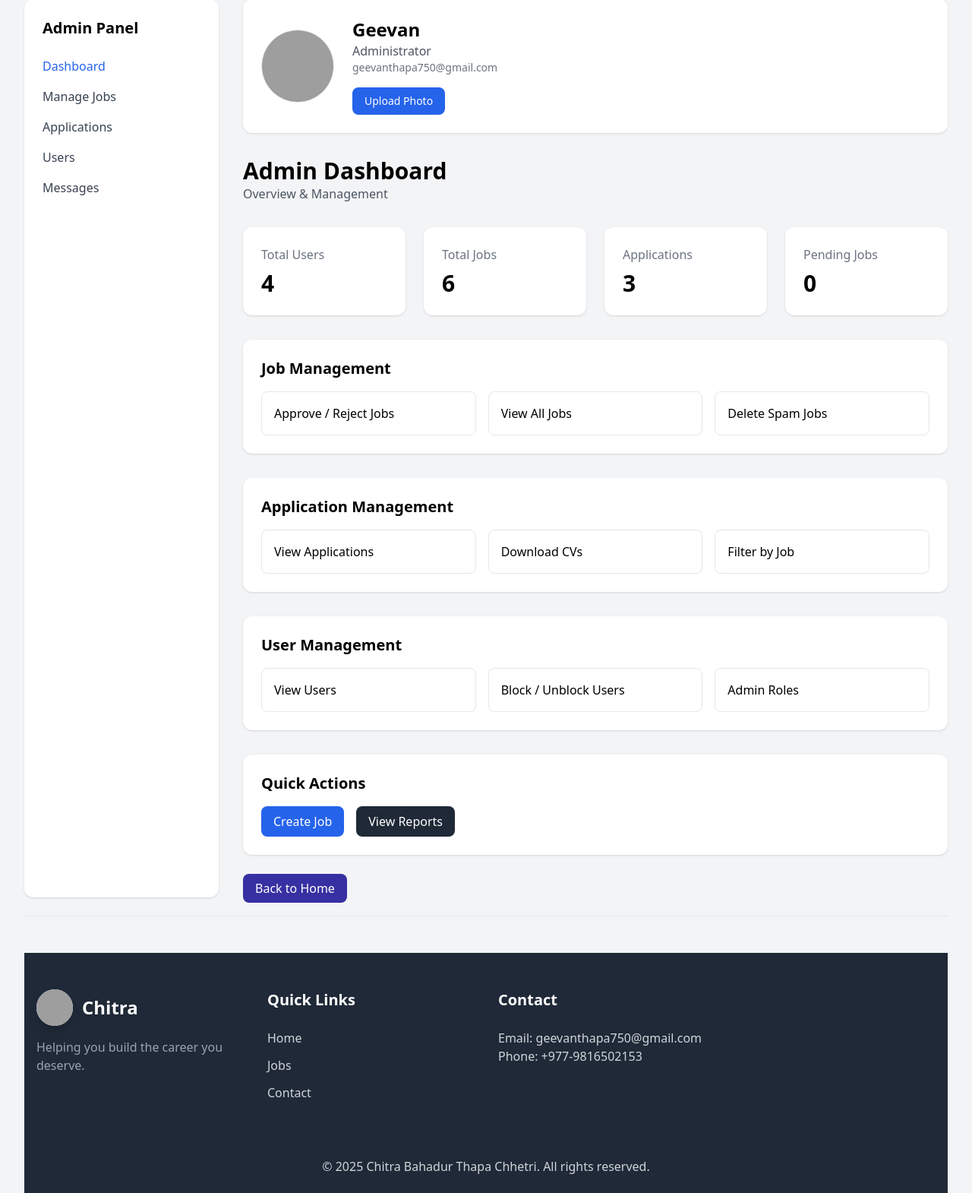
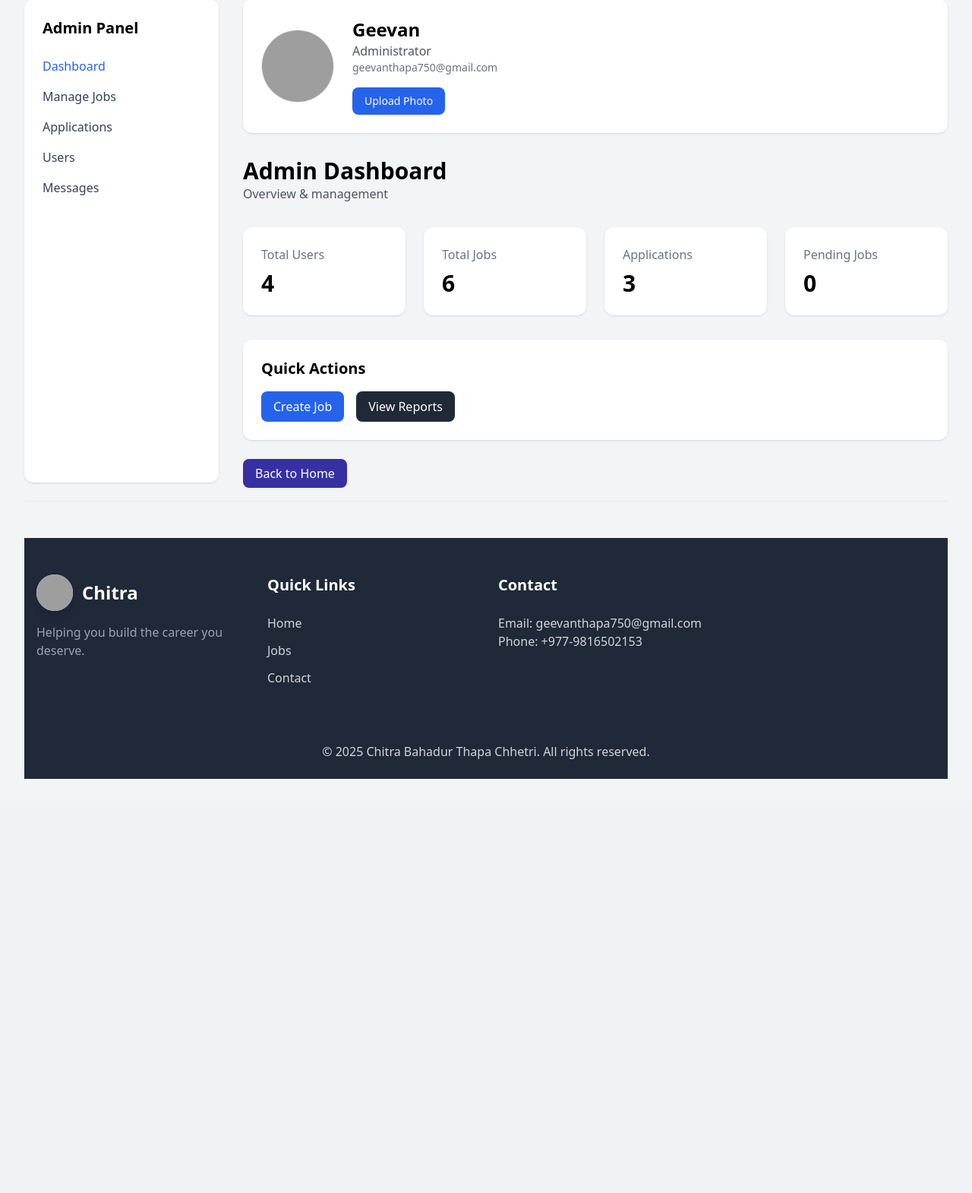
Before and after one commit to jhyap-coder/job-portal, a Django app: page /dashboard/admin/ in a window 1280 px wide. Shown: the part 161-1731 px from the top of the page at 76% size. After the commit the page ends 1186 px from the top, so only its background shows below. Run offline with Django 5.2, Linux system fonts and the light colour scheme; a user stored in the database is signed in; data comes from the database, SQL or seed files in the repository; some libraries are stand-ins or nearby versions; grey boxes are pictures that could not be loaded.

Commit message:
changes added

```diff
--- a/jobs/templates/jobs/admin/admin_dashboard.html
+++ b/jobs/templates/jobs/admin/admin_dashboard.html
@@ -11,9 +11,7 @@
         <h2 class="text-xl font-bold mb-6">Admin Panel</h2>
 
         <nav class="space-y-4">
-            <a href="{% url 'admin_dashboard' %}" class="block font-medium text-blue-600">
-                Dashboard
-            </a>
+            <a href="{% url 'admin_dashboard' %}" class="block font-medium text-blue-600">Dashboard</a>
             <a href="{% url 'admin_jobs' %}" class="block text-gray-700 hover:text-blue-600">Manage Jobs</a>
             <a href="{% url 'admin_applications' %}" class="block text-gray-700 hover:text-blue-600">Applications</a>
             <a href="{% url 'admin_users' %}" class="block text-gray-700 hover:text-blue-600">Users</a>
@@ -27,29 +25,26 @@
         <!-- ADMIN PROFILE -->
         <div class="bg-white rounded-xl shadow p-6 flex items-center gap-6">
             {% if profile.photo %}
-                <img
-                    src="{{ profile.photo.url }}"
-                    alt="Admin Photo"
-                    class="w-24 h-24 rounded-full object-cover border"
-                >
+                <img src="{{ profile.photo.url }}" alt="Admin Photo"
+                     class="w-24 h-24 rounded-full object-cover border">
             {% else %}
-                <img
-                    src="{% static 'images/default-avatar.png' %}"
-                    alt="Default Avatar"
-                    class="w-24 h-24 rounded-full border"
-                >
+                <img src="{% static 'images/default-avatar.png' %}" alt="Default Avatar"
+                     class="w-24 h-24 rounded-full object-cover border">
             {% endif %}
 
             <div class="flex-1">
-                <h2 class="text-2xl font-bold">{{ user.get_full_name|default:user.username }}</h2>
+                <h2 class="text-2xl font-bold">
+                    {{ user.get_full_name|default:user.username }}
+                </h2>
                 <p class="text-gray-600">Administrator</p>
                 <p class="text-sm text-gray-500">{{ user.email }}</p>
 
-                <!-- PHOTO UPLOAD -->
+                <!-- PROFILE PHOTO UPLOAD FORM -->
                 <form method="POST" enctype="multipart/form-data" class="mt-4" id="photoForm">
                     {% csrf_token %}
                     <input type="file" name="photo" id="photoInput" accept="image/*" class="hidden" onchange="document.getElementById('photoForm').submit();">
-                    <button type="button" onclick="document.getElementById('photoInput').click()" class="px-4 py-2 bg-blue-600 text-white rounded-lg text-sm">
+                    <button type="button" onclick="document.getElementById('photoInput').click()"
+                            class="px-4 py-2 bg-blue-600 text-white rounded-lg text-sm">
                         Upload Photo
                     </button>
                 </form>
@@ -59,24 +54,24 @@
         <!-- PAGE TITLE -->
         <div>
             <h1 class="text-3xl font-bold">Admin Dashboard</h1>
-            <p class="text-gray-600">Overview & Management</p>
+            <p class="text-gray-600">Overview & management</p>
         </div>
 
         <!-- STATS -->
         <div class="grid grid-cols-1 sm:grid-cols-2 xl:grid-cols-4 gap-6">
             <div class="bg-white rounded-xl shadow p-6">
                 <p class="text-gray-500">Total Users</p>
-                <p class="text-3xl font-bold mt-2">{{ total_users }}</p>
+                <p class="text-3xl font-bold mt-2">{{ total_users|default:"0" }}</p>
             </div>
 
             <div class="bg-white rounded-xl shadow p-6">
                 <p class="text-gray-500">Total Jobs</p>
-                <p class="text-3xl font-bold mt-2">{{ total_jobs }}</p>
+                <p class="text-3xl font-bold mt-2">{{ total_jobs|default:"0" }}</p>
             </div>
 
             <div class="bg-white rounded-xl shadow p-6">
                 <p class="text-gray-500">Applications</p>
-                <p class="text-3xl font-bold mt-2">{{ total_applications }}</p>
+                <p class="text-3xl font-bold mt-2">{{ total_applications|default:"0" }}</p>
             </div>
 
             <div class="bg-white rounded-xl shadow p-6">
@@ -85,48 +80,23 @@
             </div>
         </div>
 
-        <!-- JOB MANAGEMENT -->
-        <section class="bg-white rounded-xl shadow p-6">
-            <h2 class="text-xl font-semibold mb-4">Job Management</h2>
-            <div class="grid grid-cols-1 md:grid-cols-3 gap-4">
-                <a href="{% url 'admin_jobs' %}" class="border rounded-lg p-4 hover:bg-gray-50 transition">Approve / Reject Jobs</a>
-                <a href="{% url 'admin_jobs' %}" class="border rounded-lg p-4 hover:bg-gray-50 transition">View All Jobs</a>
-                <a href="{% url 'admin_jobs' %}" class="border rounded-lg p-4 hover:bg-gray-50 transition">Delete Spam Jobs</a>
-            </div>
-        </section>
-
-        <!-- APPLICATION MANAGEMENT -->
-        <section class="bg-white rounded-xl shadow p-6">
-            <h2 class="text-xl font-semibold mb-4">Application Management</h2>
-            <div class="grid grid-cols-1 md:grid-cols-3 gap-4">
-                <a href="{% url 'admin_applications' %}" class="border rounded-lg p-4 hover:bg-gray-50 transition">View Applications</a>
-                <a href="#" class="border rounded-lg p-4 hover:bg-gray-50 transition">Download CVs</a>
-                <a href="#" class="border rounded-lg p-4 hover:bg-gray-50 transition">Filter by Job</a>
-            </div>
-        </section>
-
-        <!-- USER MANAGEMENT -->
-        <section class="bg-white rounded-xl shadow p-6">
-            <h2 class="text-xl font-semibold mb-4">User Management</h2>
-            <div class="grid grid-cols-1 md:grid-cols-3 gap-4">
-                <a href="{% url 'admin_users' %}" class="border rounded-lg p-4 hover:bg-gray-50 transition">View Users</a>
-                <a href="{% url 'admin_users' %}" class="border rounded-lg p-4 hover:bg-gray-50 transition">Block / Unblock Users</a>
-                <a href="#" class="border rounded-lg p-4 hover:bg-gray-50 transition">Admin Roles</a>
-            </div>
-        </section>
-
         <!-- QUICK ACTIONS -->
         <section class="bg-white rounded-xl shadow p-6">
             <h2 class="text-xl font-semibold mb-4">Quick Actions</h2>
             <div class="flex flex-wrap gap-4">
-                <a href="{% url 'admin_create_job' %}" class="px-4 py-2 bg-blue-600 text-white rounded-lg hover:bg-blue-700">Create Job</a>
-                <a href="#" class="px-4 py-2 bg-gray-800 text-white rounded-lg hover:bg-gray-900">View Reports</a>
+                <a href="{% url 'admin_create_job' %}" class="px-4 py-2 bg-blue-600 text-white rounded-lg">
+                    Create Job
+                </a>
+                <a href="#" class="px-4 py-2 bg-gray-800 text-white rounded-lg">
+                    View Reports
+                </a>
             </div>
         </section>
 
-        <!-- BACK BUTTON -->
-        <div class="mt-4">
-            <a href="{% url 'home' %}" class="px-4 py-2 bg-indigo-800 text-white rounded-lg hover:bg-indigo-700">Back to Home</a>
+        <div class="mt-2">
+            <a href="{% url 'home' %}" class="px-4 py-2 bg-indigo-800 text-white rounded-lg hover:bg-indigo-700">
+                Back to Home
+            </a>
         </div>
 
     </main>
--- a/jobs/views.py
+++ b/jobs/views.py
@@ -6,7 +6,6 @@ from django.contrib import messages
 from django.contrib.auth.decorators import login_required
 from django.contrib.admin.views.decorators import staff_member_required
 from django.urls import reverse_lazy
-from django.utils.decorators import method_decorator
 from django.contrib.auth.views import PasswordChangeView
 from .forms import (
     RegisterForm,
@@ -18,7 +17,7 @@ from .forms import (
     CustomPasswordChangeForm
 )
 from .models import Profile, Job, JobApplication, UserProfile, ContactMessage
-from django.http import HttpResponse
+
 
 # ==========================
 # HOME
@@ -98,7 +97,7 @@ def edit_profile(request):
 
     if request.method == 'POST':
         user_form = UserUpdateForm(request.POST, instance=request.user)
-        profile_form = ProfileUpdateForm(request.POST, request.FILES, instance=profile)  # <-- request.FILES added
+        profile_form = ProfileUpdateForm(request.POST, request.FILES, instance=profile)
 
         if user_form.is_valid() and profile_form.is_valid():
             user_form.save()
@@ -111,7 +110,8 @@ def edit_profile(request):
 
     return render(request, 'jobs/edit_profile.html', {
         'user_form': user_form,
-        'profile_form': profile_form
+        'profile_form': profile_form,
+        'profile': profile  # Ensure template can safely access profile
     })
 
 
@@ -174,7 +174,7 @@ def apply_job(request, job_id):
 
     if request.method == 'POST':
         application = JobApplication(user=request.user, job=job)
-        form = JobApplicationForm(request.POST, request.FILES, instance=application)  # <-- request.FILES added
+        form = JobApplicationForm(request.POST, request.FILES, instance=application)
 
         if form.is_valid():
             form.save()
@@ -214,25 +214,21 @@ def admin_dashboard(request):
     profile, _ = Profile.objects.get_or_create(user=request.user)
 
     if request.method == 'POST':
-        form = ProfilePhotoForm(request.POST, request.FILES, instance=profile)  # <-- request.FILES added
+        form = ProfilePhotoForm(request.POST, request.FILES, instance=profile)
         if form.is_valid():
             form.save()
             return redirect('admin_dashboard')
     else:
         form = ProfilePhotoForm(instance=profile)
 
-    total_users = User.objects.count()
-    total_jobs = Job.objects.count()
-    total_applications = JobApplication.objects.count()
-    pending_jobs = Job.objects.filter(is_active=False).count()
-
     context = {
         'profile': profile,
         'form': form,
-        'total_users': total_users,
-        'total_jobs': total_jobs,
-        'total_applications': total_applications,
-        'pending_jobs': pending_jobs,
+        'total_users': User.objects.count(),
+        'total_jobs': Job.objects.count(),
+        'total_applications': JobApplication.objects.count(),
+        'pending_jobs': Job.objects.filter(is_active=False).count(),
+        'user': request.user
     }
 
     return render(request, 'jobs/admin/admin_dashboard.html', context)
@@ -247,7 +243,7 @@ def admin_jobs(request):
 @staff_member_required
 def admin_create_job(request):
     if request.method == "POST":
-        form = JobCreateForm(request.POST, request.FILES)  # <-- request.FILES added
+        form = JobCreateForm(request.POST, request.FILES)
         if form.is_valid():
             job = form.save(commit=False)
             job.posted_by = request.user
@@ -265,11 +261,11 @@ def edit_job(request, job_id):
     job = get_object_or_404(Job, id=job_id)
 
     if request.method == "POST":
-        form = JobCreateForm(request.POST, request.FILES, instance=job)  # <-- request.FILES added
+        form = JobCreateForm(request.POST, request.FILES, instance=job)
         if form.is_valid():
             form.save()
             messages.success(request, "Job updated successfully.")
-            return redirect("job_list")
+            return redirect("admin_jobs")
     else:
         form = JobCreateForm(instance=job)
 
```
